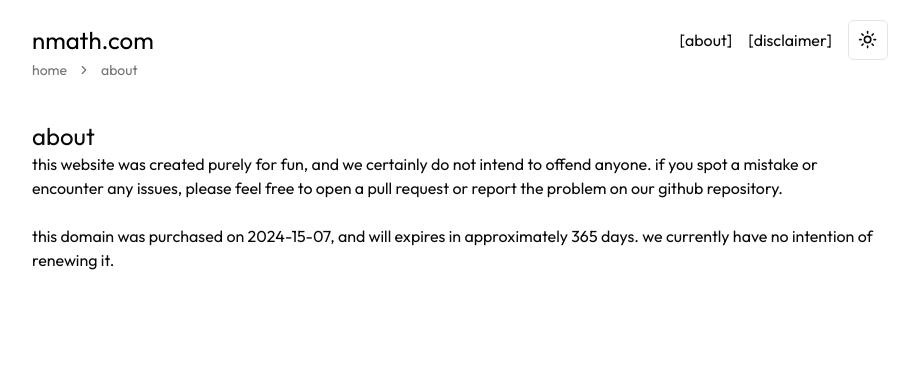
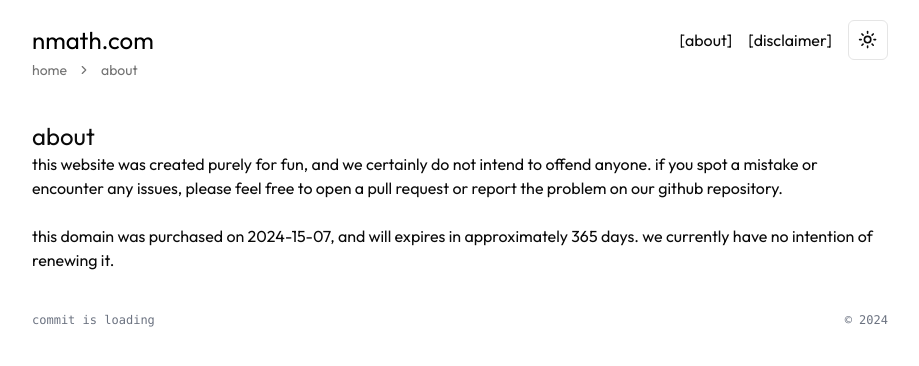
Before and after one commit to WanmaiXD/nmath, a Next.js app: page /about in a window 1280 px wide. Shown: the top 366 px of the page, without its empty margins (180-1099 px from the left). Built offline with nearby package versions, Linux system fonts and the light colour scheme; no server answers.

Commit message:
feat: add git tracking into footer

```diff
--- a/app/about/page.tsx
+++ b/app/about/page.tsx
@@ -8,6 +8,7 @@ import {
   BreadcrumbList,
   BreadcrumbSeparator,
 } from "@/components/ui/breadcrumb";
+import Footer from "@/components/footer/gitFooter";
 
 export default function Page() {
   const currentDate = new Date("2024-07-14");
@@ -45,6 +46,8 @@ export default function Page() {
             days. we currently have no intention of renewing it.
           </p>
         </div>
+
+        <Footer />
       </div>
     </main>
   );
--- /dev/null
+++ b/components/footer/gitFooter.tsx
@@ -0,0 +1,60 @@
+'use client';
+
+import React, { useEffect, useState } from "react";
+import axios from "axios";
+import Link from "next/link";
+
+interface Commit {
+  sha: string;
+  commit: {
+    message: string;
+    author: {
+      name: string;
+      date: string;
+    };
+  };
+  html_url: string;
+}
+
+const Footer: React.FC = () => {
+  const [latestCommit, setLatestCommit] = useState<Commit | null>(null);
+  const currentYear = new Date().getFullYear();
+  const enableApiFetch = true;
+
+  useEffect(() => {
+    const fetchLatestCommit = async () => {
+      if (enableApiFetch) {
+        try {
+          const response = await axios.get<Commit[]>(
+            'https://api.github.com/repos/wanmaixd/nmath/commits'
+          );
+          if (response.data.length > 0) {
+            setLatestCommit(response.data[0]);
+          }
+        } catch (err) {
+          console.error('Failed to fetch the latest commit:', err);
+        }
+      }
+    };
+
+    fetchLatestCommit();
+  }, [enableApiFetch]);
+
+  return (
+    <footer className="mt-10 flex text-xs text-center dark:text-gray-400 text-gray-500 font-mono">
+      <div className="grow text-left">
+        commit{" "}
+        {latestCommit ? (
+          <Link target="_blank" rel="noopener noreferrer" href={latestCommit.html_url} className="transition-colors duration-200 ease-in-out hover:text-orange-600">
+            @{latestCommit.sha.substring(0, 7)} on {latestCommit.commit.author.date}
+          </Link>
+        ) : (
+          "is loading"
+        )}
+      </div>
+      <div>&copy; {currentYear}</div>
+    </footer>
+  );
+};
+
+export default Footer;
--- a/package.json
+++ b/package.json
@@ -11,6 +11,7 @@
   "dependencies": {
     "@radix-ui/react-dropdown-menu": "^2.1.1",
     "@radix-ui/react-slot": "^1.1.0",
+    "axios": "^1.7.4",
     "class-variance-authority": "^0.7.0",
     "clsx": "^2.1.1",
     "framer-motion": "^11.3.28",
```
Also changed, not shown: 1 other file (tests, documents, lock files or other folders).
